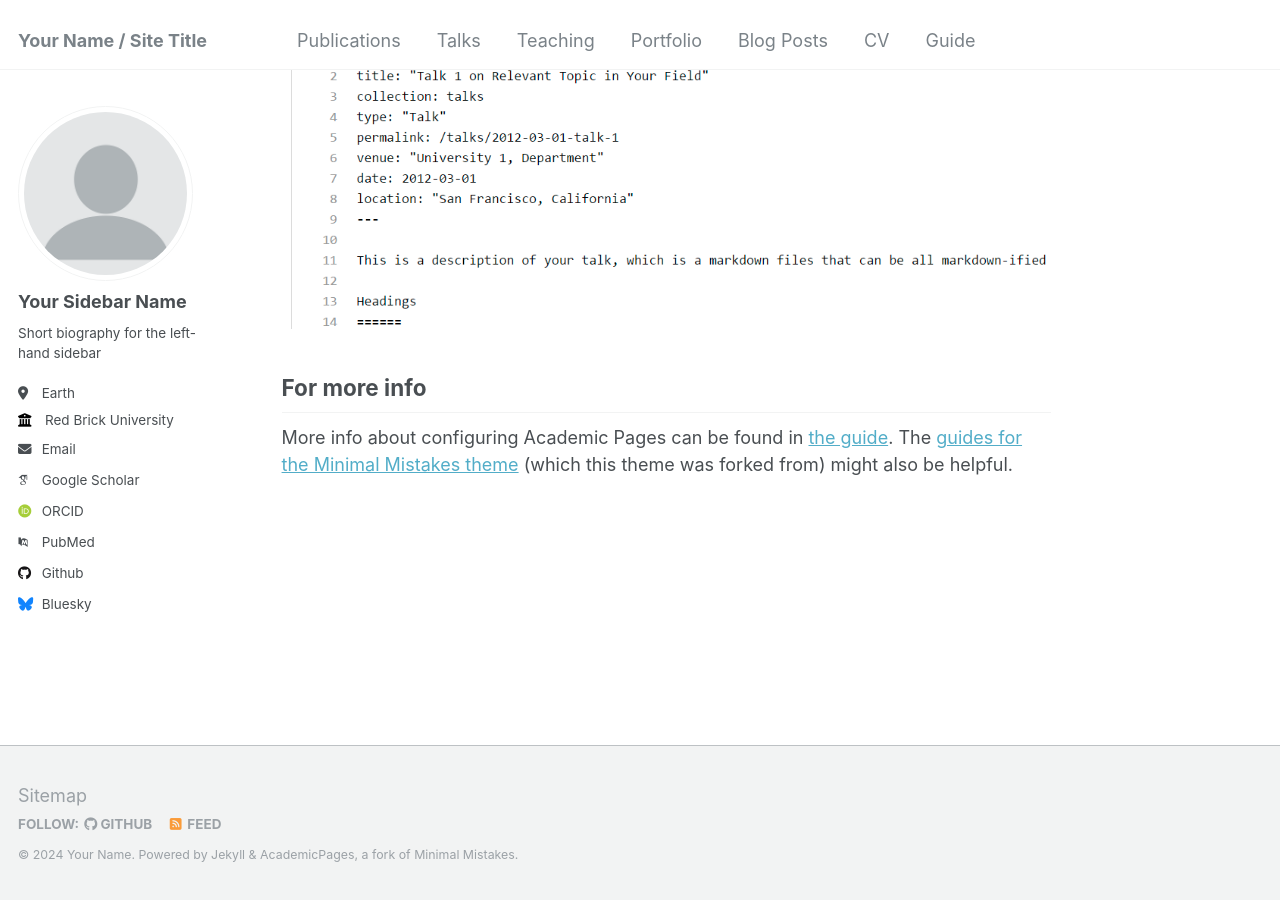
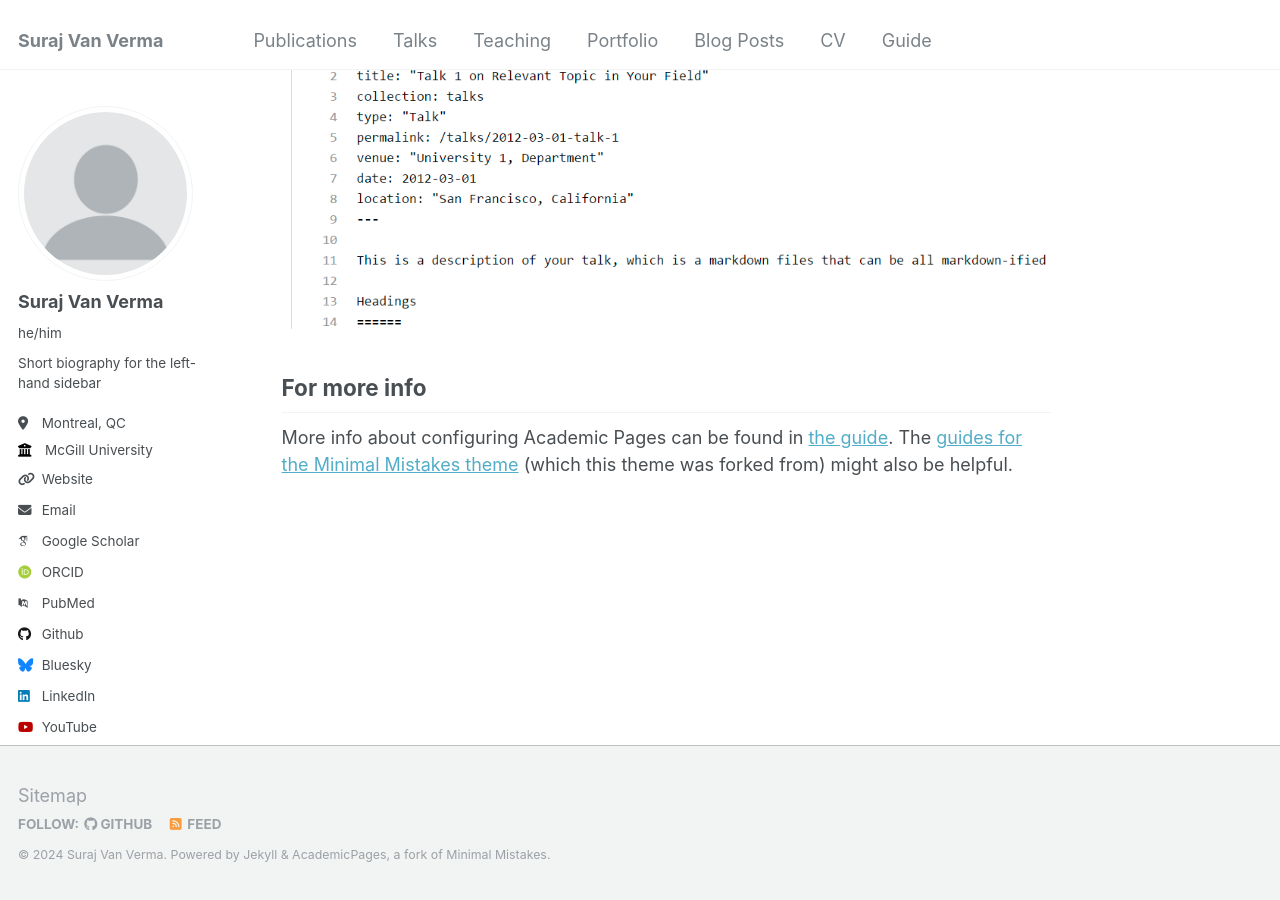
Before and after one commit to bythebug/bythebug.github.io, a Jekyll site: the page built from _pages/about.md, in a window 1280 px wide and 900 px high, scrolled down 2570 px. Built offline with Jekyll 4.4.1, drawn with Linux system fonts in a browser that asks for light colours; some web fonts are replaced.

Commit message:
Update _config.yml
Added Sidebar

```diff
--- a/_config.yml
+++ b/_config.yml
@@ -8,13 +8,13 @@
 
 # Basic Site Settings
 locale                   : "en-US"
-title                    : "Your Name / Site Title"
+title                    : "Suraj Van Verma"
 title_separator          : "-"
-name                     : &name "Your Name"
-description              : &description "personal description"
-url                      : https://academicpages.github.io # the base hostname & protocol for your site e.g. "https://mmistakes.github.io"
+name                     : &name "Suraj Van Verma"
+description              : &description "I'm a Computer Science student at McGill. On my Fridays off, I guide students and create videos about tech, and lifestyle."
+url                      : https://bythebug.github.io # the base hostname & protocol for your site e.g. "https://mmistakes.github.io"
 baseurl                  : "" # the subpath of your site, e.g. "/blog"
-repository               : "academicpages/academicpages.github.io"
+repository               : "bythebug/bythebug.github.io"
 
 # Site Author - The following control what appear as part of the author content on the side bar.
 #               If a field is blank the icon and link will not appear, otherwise it will be shown.
@@ -22,13 +22,13 @@ repository               : "academicpages/academicpages.github.io"
 author:
   # Biographic information
   avatar           : "profile.png"
-  name             : "Your Sidebar Name"
-  pronouns         : # example: "she/her"
+  name             : "Suraj Van Verma"
+  pronouns         : "he/him"
   bio              : "Short biography for the left-hand sidebar"
-  location         : "Earth"
-  employer         : "Red Brick University"
-  uri              : # URL
-  email            : "none@example.org"
+  location         : "Montreal, QC"
+  employer         : "McGill University"
+  uri              : "https://bythebug.github.io" # Used for author profile link
+  email            : "suraj.verma@mail.mcgill.ca"
 
   # Academic websites
   arxiv            : # URL - Update with the correct link to your profile
@@ -43,7 +43,7 @@ author:
   bitbucket        : # Username - Update with your username on the site
   codepen          : # Username
   dribbble         : # Username
-  github           : "academicpages"
+  github           : "bythebug"
   kaggle           : # Username
   stackoverflow    : # User number or user number and name (i.e., use "1" or "1/jeff-atwood")
 
@@ -57,7 +57,7 @@ author:
   keybase          : # Username
   instagram        : # Username
   lastfm           : # Username
-  linkedin         : # Username
+  linkedin         :  "bythebug"
   mastodon         : # URL
   medium           : # URL
   pinterest        : # Username
@@ -70,7 +70,7 @@ author:
   weibo            : # Username
   wikipedia        : # Username
   xing             : # Username
-  youtube          : # Username
+  youtube          : "@bythebug"
   zhihu            : # URL
 
 # Publication Category - The following the list of publication categories and their headings
```
